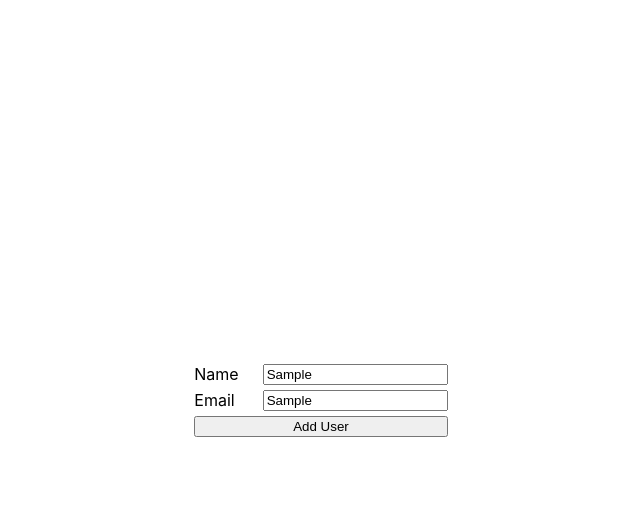
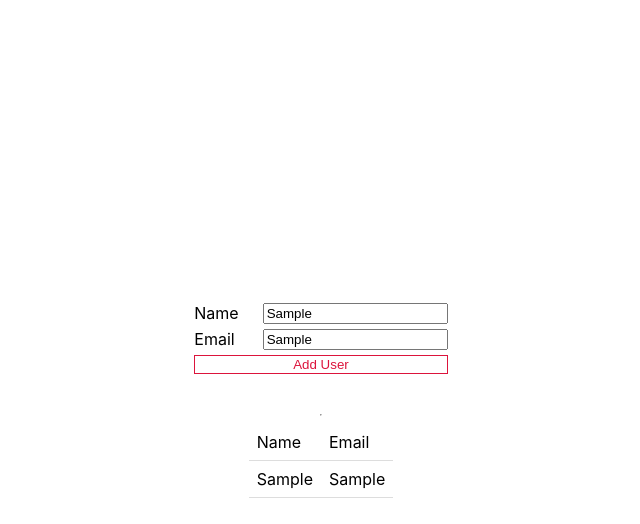
Before and after one commit to hungbui7690/react-testing-lessons, a React (Create React App) app in the folder client/: page / in a window 1280 px wide. Both pictures are taken after typing "Sample", "Sample" into the empty fields and a click on the button "Add User". Shown: the top 524 px of the page, without its empty margins (319-959 px from the left). Built offline with nearby package versions, Linux system fonts and the light colour scheme.

Commit message:
Rendering the List of Users P2

```diff
--- a/client/src/App.js
+++ b/client/src/App.js
@@ -1,24 +1,27 @@
 /*
-  Rendering the List of Users P1
+  Rendering the List of Users P2
 
+  (1) create UserList.js
 */
 
 import { useState } from 'react'
 import UserForm from './UserForm'
+import UserList from './UserList'
 
 function App() {
-  // (1)
   const [users, setUsers] = useState([])
 
-  // (2)
   const onUserAdd = (user) => {
     setUsers([...users, user])
   }
 
   return (
     <div className='container'>
-      {/* (3) */}
       <UserForm onUserAdd={onUserAdd} />
+      <hr />
+
+      {/* (2) */}
+      <UserList users={users} />
     </div>
   )
 }
--- a/client/src/UserForm.js
+++ b/client/src/UserForm.js
@@ -1,6 +1,5 @@
 import React, { useState } from 'react'
 
-// (4)
 const UserForm = ({ onUserAdd }) => {
   const [name, setName] = useState('')
   const [email, setEmail] = useState('')
@@ -8,7 +7,7 @@ const UserForm = ({ onUserAdd }) => {
   const handleSubmit = (e) => {
     e.preventDefault()
 
-    onUserAdd({ name, email }) // (5)
+    onUserAdd({ name, email })
   }
 
   return (
--- a/client/src/UserList.js
+++ b/client/src/UserList.js
@@ -0,0 +1,26 @@
+import React from 'react'
+
+const UserList = ({ users }) => {
+  const renderedUsers = users.map((user) => {
+    return (
+      <tr key={user.name}>
+        <td>{user.name}</td>
+        <td>{user.email}</td>
+      </tr>
+    )
+  })
+
+  return (
+    <table>
+      <thead>
+        <tr>
+          <td>Name</td>
+          <td>Email</td>
+        </tr>
+      </thead>
+      <tbody>{renderedUsers}</tbody>
+    </table>
+  )
+}
+
+export default UserList
--- a/client/src/index.css
+++ b/client/src/index.css
@@ -11,7 +11,6 @@ code {
   font-family: source-code-pro, Menlo, Monaco, Consolas, 'Courier New',
     monospace;
 }
-
 .container {
   min-height: 100vh;
   margin: 0 auto;
@@ -20,18 +19,39 @@ code {
   align-items: center;
   justify-content: center;
 }
-
 .form-row {
   display: flex;
   gap: 1.5rem;
   margin-bottom: 5px;
 }
-
 label {
   flex: 1;
 }
-
 form {
   display: flex;
   flex-direction: column;
+  margin-bottom: 2rem;
 }
+button {
+  background-color: none;
+  color: crimson;
+  background-color: white;
+  border: 1px solid crimson;
+}
+table {
+  border-collapse: collapse;
+}
+th,
+td {
+  text-align: left;
+  padding: 8px;
+}
+tr {
+  border-bottom: 1px solid #ddd;
+}
+tr:hover {
+  background-color: #d6eeee;
+}
+tr:nth-child(even) {
+  background-color: #d6eeee;
+}
```
